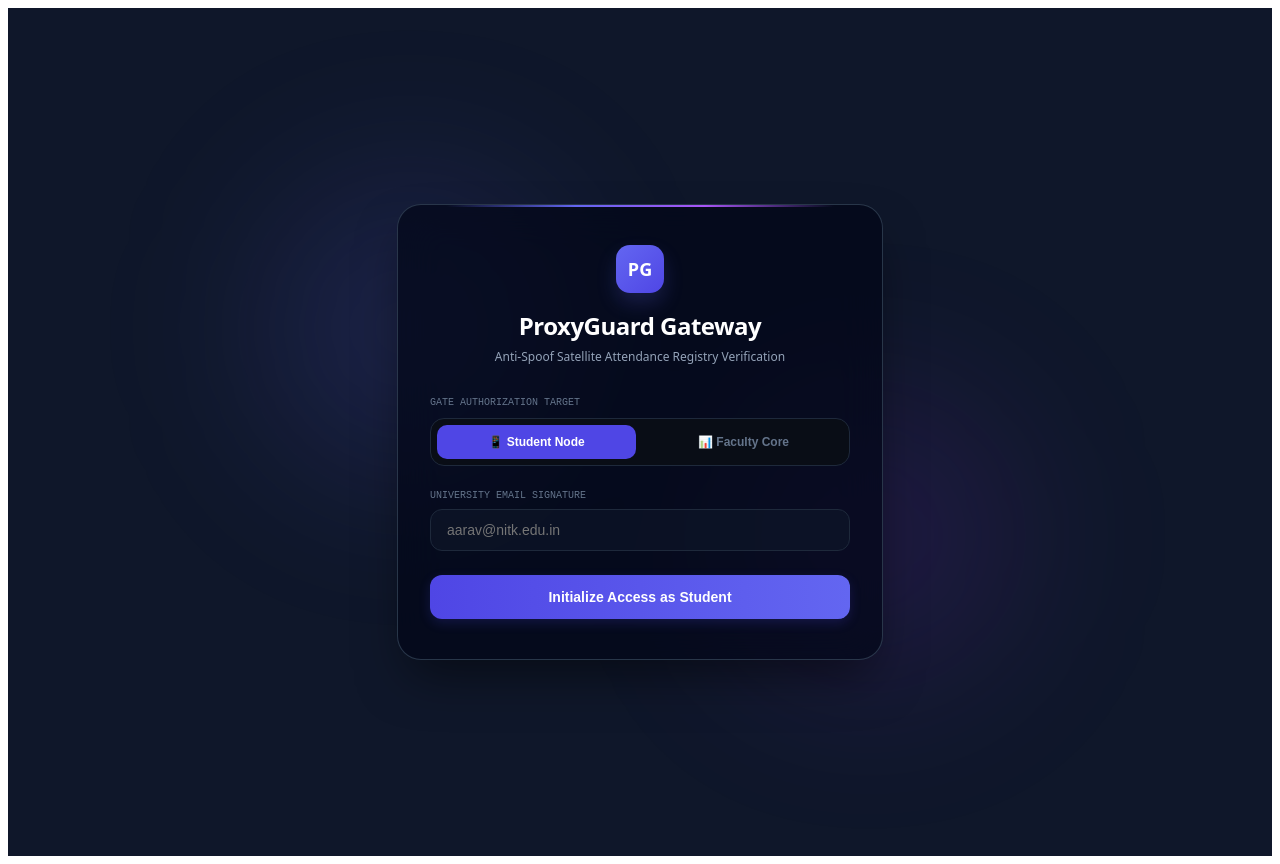
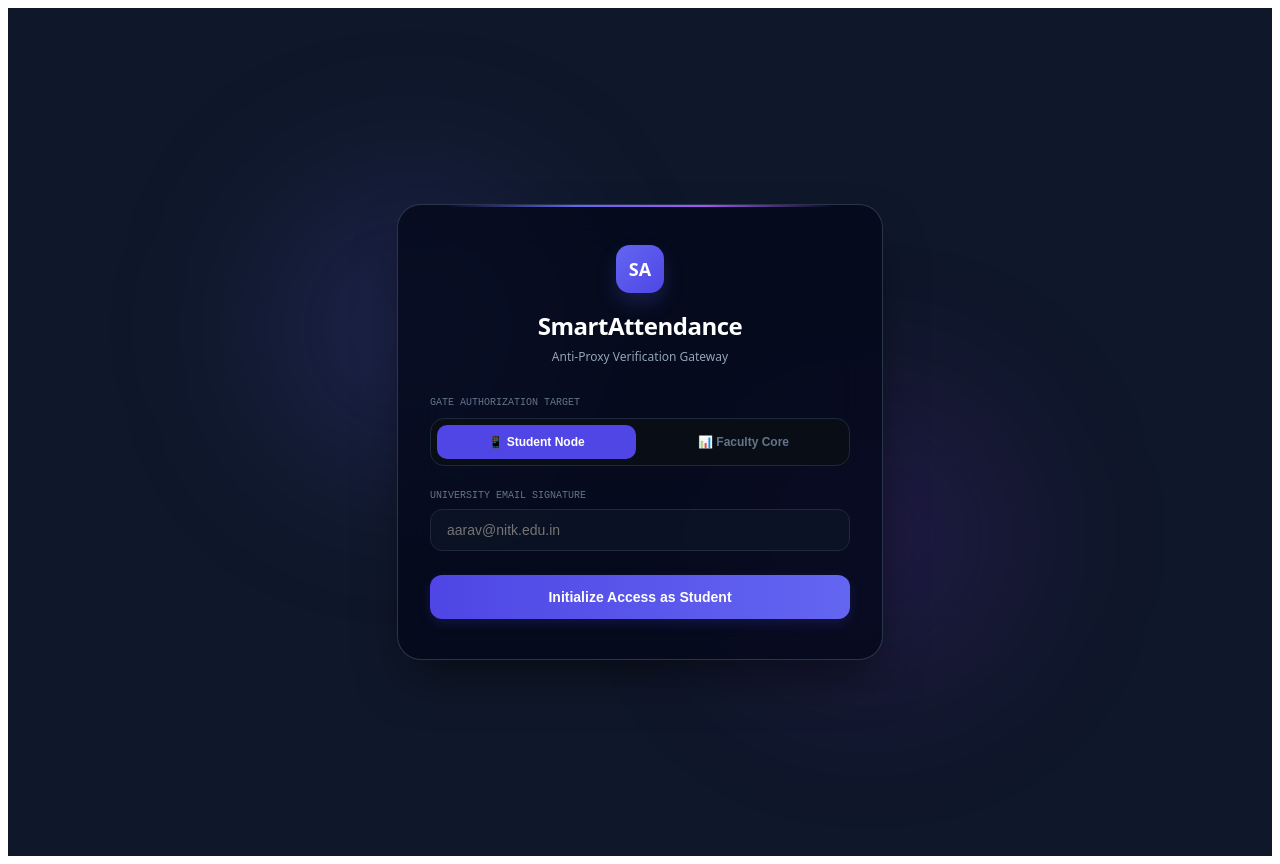
Before and after one commit to saithrishadaggupati/-SmartAttendance-Anti-Proxy-Tracker, a React (Vite) app: page / in a window 1280 px wide. Built offline with nearby package versions, Linux system fonts and the light colour scheme.

Commit message:
Branding: Patched titles to SmartAttendance Anti-Proxy Tracker

```diff
--- a/src/components/LoginForm.tsx
+++ b/src/components/LoginForm.tsx
@@ -97,13 +97,13 @@ export default function LoginForm() {
             boxShadow: '0 10px 20px rgba(99, 102, 241, 0.2)',
             marginBottom: '16px'
           }}>
-            PG
+            SA
           </div>
           <h2 style={{ fontSize: '24px', fontWeight: 900, color: '#ffffff', margin: 0, letterSpacing: '-0.5px' }}>
-            ProxyGuard Gateway
+            SmartAttendance
           </h2>
           <p style={{ fontSize: '12px', color: '#94a3b8', marginTop: '6px', fontWeight: 500 }}>
-            Anti-Spoof Satellite Attendance Registry Verification
+            Anti-Proxy Verification Gateway
           </p>
         </div>
 
```
